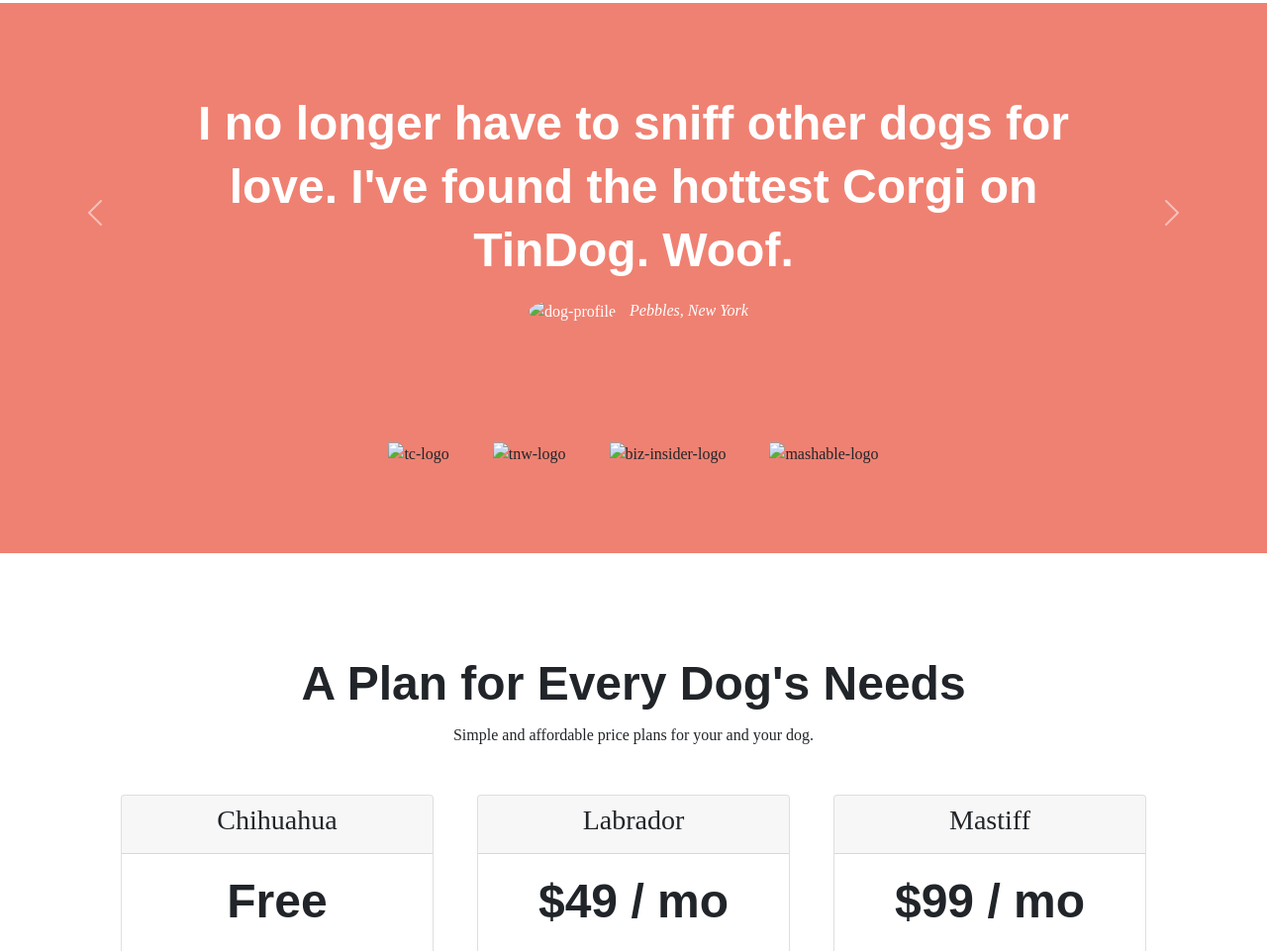
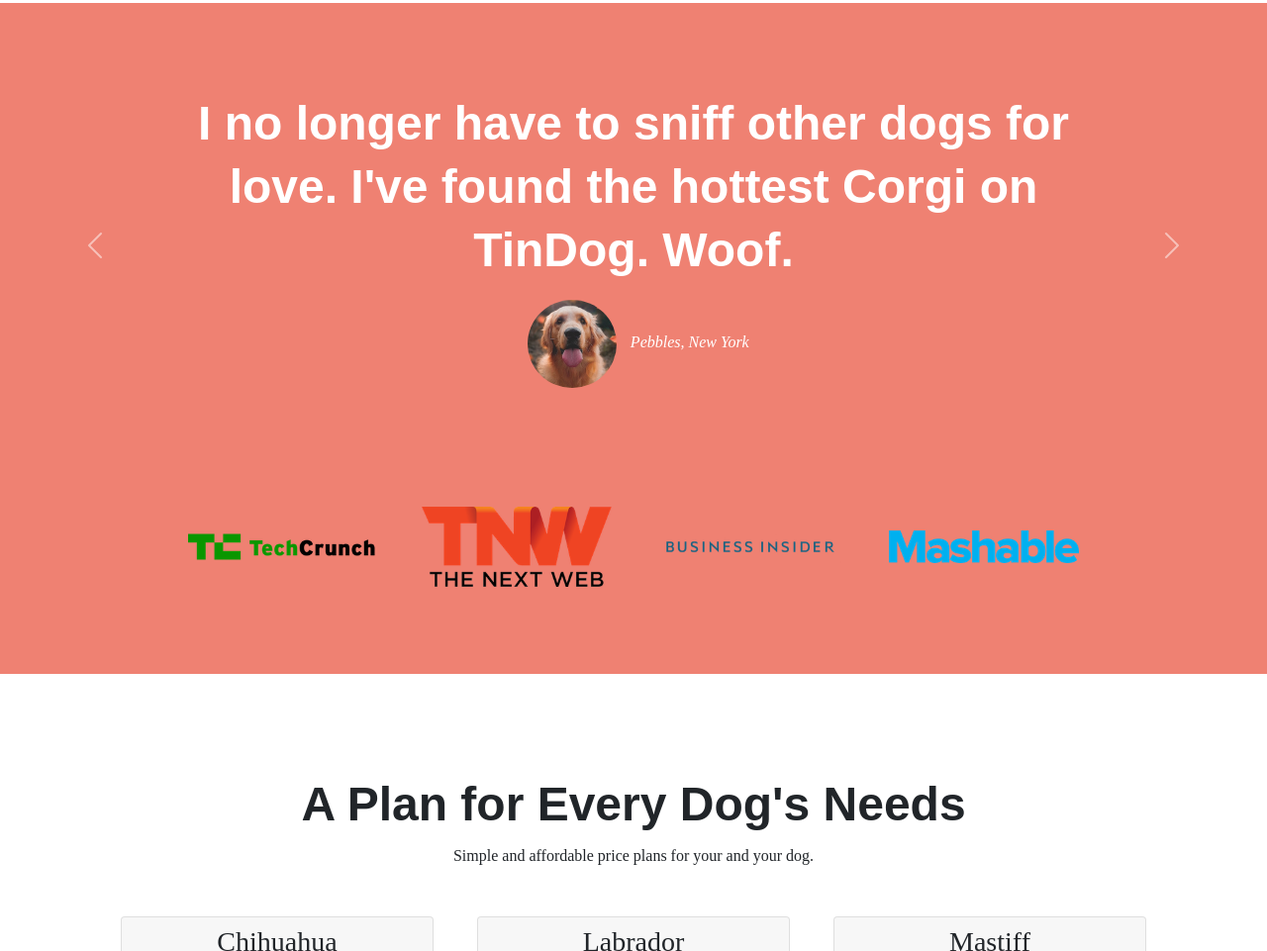
Before and after one commit to Dhruv22Goel/tindog, a plain HTML site: page index.html in a window 1280 px wide. Shown: the part 1097-2058 px from the top of the page at 99% size. Drawn offline with nearby package versions, Linux system fonts and the light colour scheme.

Commit message:
Update index.html

```diff
--- a/index.html
+++ b/index.html
@@ -62,7 +62,7 @@
             Download</button>
         </div>
         <div class="col-lg-6">
-          <img class="title-image" src="images/iphone6.png" alt="iphone-mockup">
+          <img class="title-image" src="iphone6.png" alt="iphone-mockup">
         </div>
       </div>
     </div>
@@ -100,13 +100,13 @@
       <div class="carousel-inner">
         <div class="carousel-item active">
           <h2>I no longer have to sniff other dogs for love. I've found the hottest Corgi on TinDog. Woof.</h2>
-          <img class="testimonial-image" src="images/dog-img.jpg" alt="dog-profile">
+          <img class="testimonial-image" src="dog-img.jpg" alt="dog-profile">
           <em>Pebbles, New York</em>
         </div>
         <div class="carousel-item">
           <h2 class="testimonial-text">My dog used to be so lonely, but with TinDog's help, they've found the love of
             their life. I think.</h2>
-          <img class="testimonial-image" src="images/lady-img.jpg" alt="lady-profile">
+          <img class="testimonial-image" src="lady-img.jpg" alt="lady-profile">
           <em>Beverly, Illinois</em>
         </div>
       </div>
@@ -123,10 +123,10 @@
   <!-- Press -->
 
   <section id="press">
-    <img class="press-logo" src="images/techcrunch.png" alt="tc-logo">
-    <img class="press-logo" src="images/tnw.png" alt="tnw-logo">
-    <img class="press-logo" src="images/bizinsider.png" alt="biz-insider-logo">
-    <img class="press-logo" src="images/mashable.png" alt="mashable-logo">
+    <img class="press-logo" src="TechCrunch.png" alt="tc-logo">
+    <img class="press-logo" src="tnw.png" alt="tnw-logo">
+    <img class="press-logo" src="bizinsider.png" alt="biz-insider-logo">
+    <img class="press-logo" src="mashable.png" alt="mashable-logo">
 
   </section>
 
```
